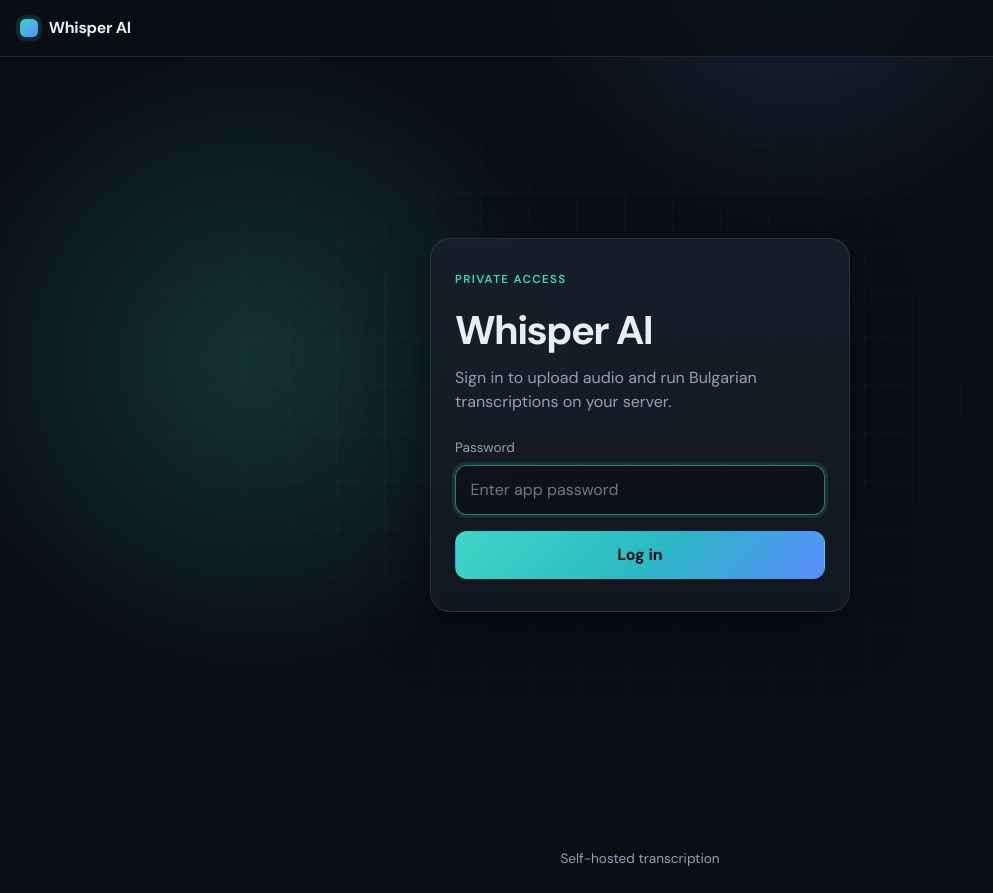
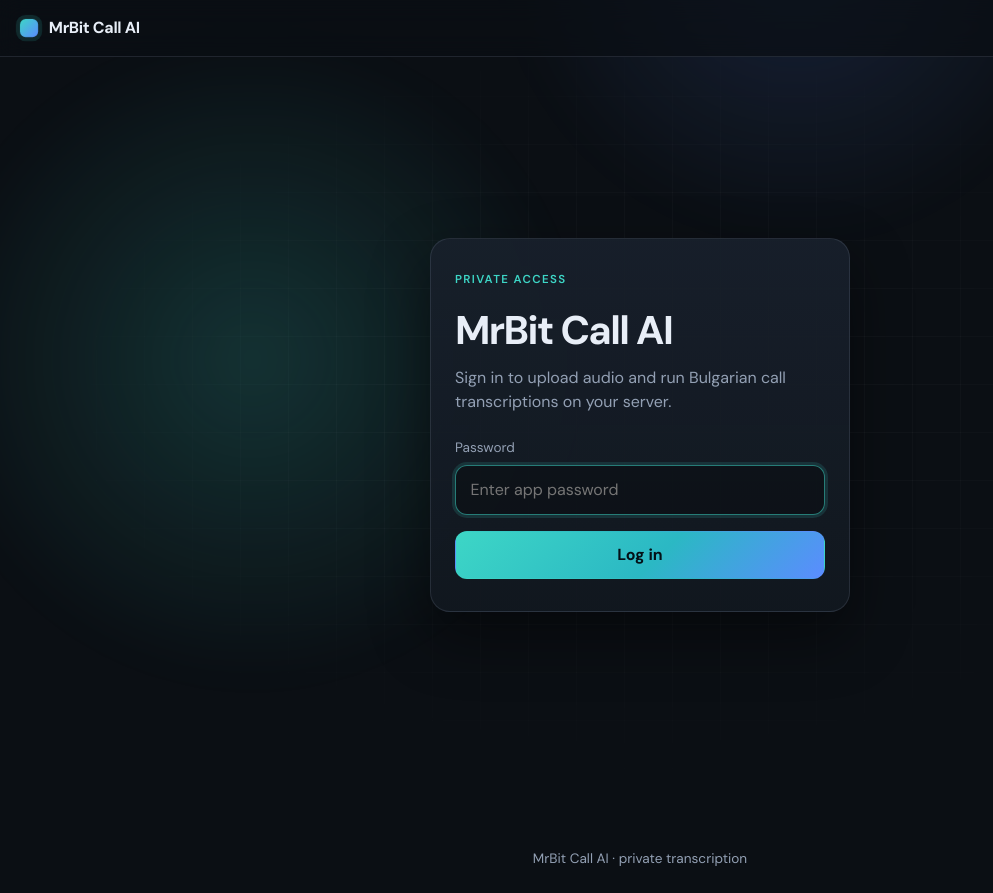
Before and after one commit to nikolaev333/TranslateMrBit, a Python web app: template app/templates/login.html in a window 1280 px wide. Shown: the whole page, without its empty margins (0-993 px from the left). Run offline with Jinja, Linux system fonts and the light colour scheme; the template is opened without the code that fills it, so the values that code supplies are empty.

Commit message:
Rebrand UI to MrBit Call AI and remove Whisper from visible labels.
Co-authored-by: Cursor <cursoragent@cursor.com>

```diff
--- a/app/main.py
+++ b/app/main.py
@@ -89,7 +89,7 @@ async def lifespan(app: FastAPI):
 
 
 app = FastAPI(
-    title="Whisper AI Transcription",
+    title="MrBit Call AI",
     version=__version__,
     docs_url=None,
     redoc_url=None,
--- a/app/templates/base.html
+++ b/app/templates/base.html
@@ -4,7 +4,7 @@
   <meta charset="UTF-8" />
   <meta name="viewport" content="width=device-width, initial-scale=1" />
   <meta name="color-scheme" content="dark" />
-  <title>{% block title %}Whisper AI{% endblock %}</title>
+  <title>{% block title %}MrBit Call AI{% endblock %}</title>
   <link rel="preconnect" href="https://fonts.googleapis.com" />
   <link rel="preconnect" href="https://fonts.gstatic.com" crossorigin />
   <link href="https://fonts.googleapis.com/css2?family=DM+Sans:ital,opsz,wght@0,9..40,400;0,9..40,500;0,9..40,600;0,9..40,700;1,9..40,400&family=JetBrains+Mono:wght@400;500&display=swap" rel="stylesheet" />
@@ -17,7 +17,7 @@
   <header class="topbar">
     <a class="brand" href="/">
       <span class="brand-mark" aria-hidden="true"></span>
-      <span class="brand-text">Whisper AI</span>
+      <span class="brand-text">MrBit Call AI</span>
     </a>
     {% block nav %}{% endblock %}
   </header>
@@ -25,7 +25,7 @@
     {% block content %}{% endblock %}
   </main>
   <footer class="footer">
-    <span>Self-hosted transcription</span>
+    <span>MrBit Call AI · private transcription</span>
   </footer>
   {% block scripts %}{% endblock %}
 </body>
--- a/app/templates/history.html
+++ b/app/templates/history.html
@@ -1,5 +1,5 @@
 {% extends "base.html" %}
-{% block title %}History · Whisper AI{% endblock %}
+{% block title %}History · MrBit Call AI{% endblock %}
 {% block nav %}
 <nav class="nav">
   <a class="nav-link" href="/">Transcribe</a>
--- a/app/templates/index.html
+++ b/app/templates/index.html
@@ -1,5 +1,5 @@
 {% extends "base.html" %}
-{% block title %}Transcribe · Whisper AI{% endblock %}
+{% block title %}Transcribe · MrBit Call AI{% endblock %}
 {% block nav %}
 <nav class="nav">
   <a class="nav-link active" href="/">Transcribe</a>
@@ -12,7 +12,7 @@
 {% block content %}
 <section class="page-intro">
   <h1>Transcribe</h1>
-  <p class="lede">Upload audio, run Whisper on this server, and download TXT (plus SRT / VTT / JSON).</p>
+  <p class="lede">Upload a call recording, transcribe it on this server, and download TXT (plus SRT / VTT / JSON).</p>
 </section>
 
 <section class="panel upload-panel" id="upload-panel">
--- a/app/templates/login.html
+++ b/app/templates/login.html
@@ -1,11 +1,11 @@
 {% extends "base.html" %}
-{% block title %}Login · Whisper AI{% endblock %}
+{% block title %}Login · MrBit Call AI{% endblock %}
 {% block content %}
 <section class="login-shell">
   <div class="login-panel">
     <p class="eyebrow">Private access</p>
-    <h1 class="login-title">Whisper AI</h1>
-    <p class="lede">Sign in to upload audio and run Bulgarian transcriptions on your server.</p>
+    <h1 class="login-title">MrBit Call AI</h1>
+    <p class="lede">Sign in to upload audio and run Bulgarian call transcriptions on your server.</p>
     {% if error %}
     <div class="alert alert-error" role="alert">{{ error }}</div>
     {% endif %}
--- a/app/whisper_engine.py
+++ b/app/whisper_engine.py
@@ -209,7 +209,7 @@ class WhisperEngine:
         progress_callback: ProgressCallback | None = None,
     ) -> dict[str, Any]:
         """Run transcription. Always uses task=transcribe unless explicitly overridden."""
-        _emit(progress_callback, f"Loading Whisper model '{model_name}'", LOAD_PERCENT)
+        _emit(progress_callback, f"Loading model '{model_name}'", LOAD_PERCENT)
 
         model = self.load_model(model_name)
 
```
